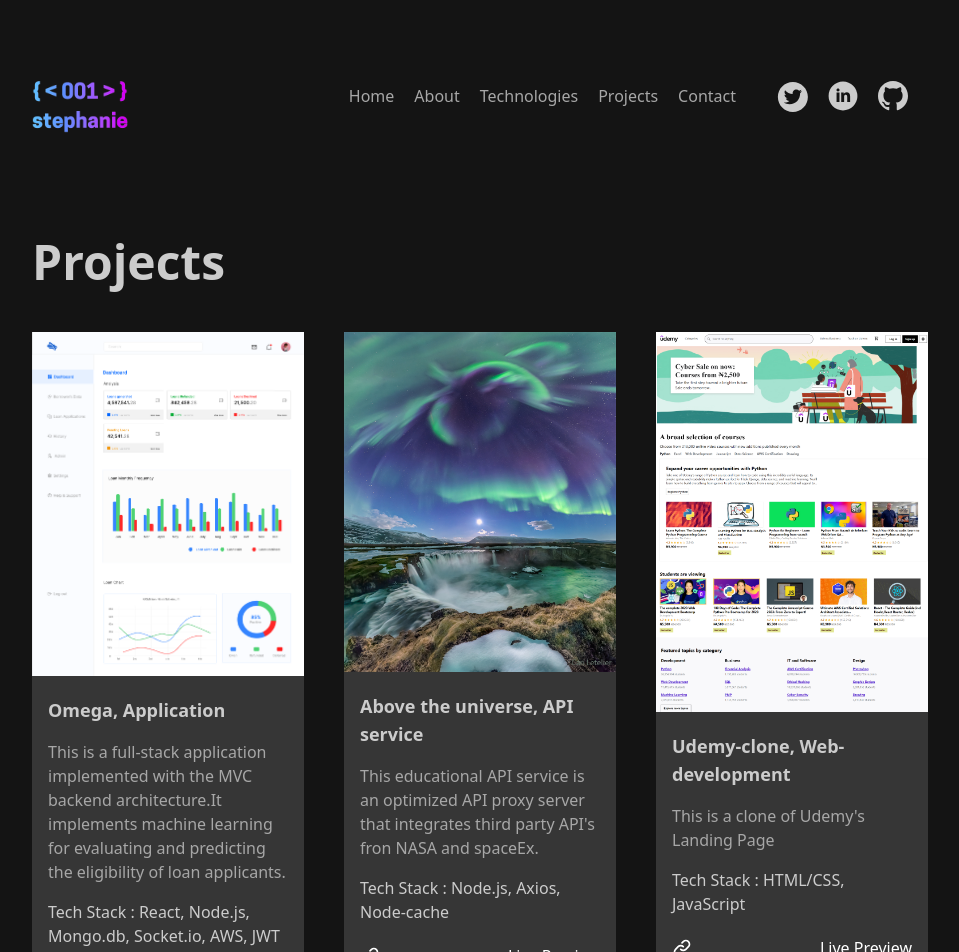
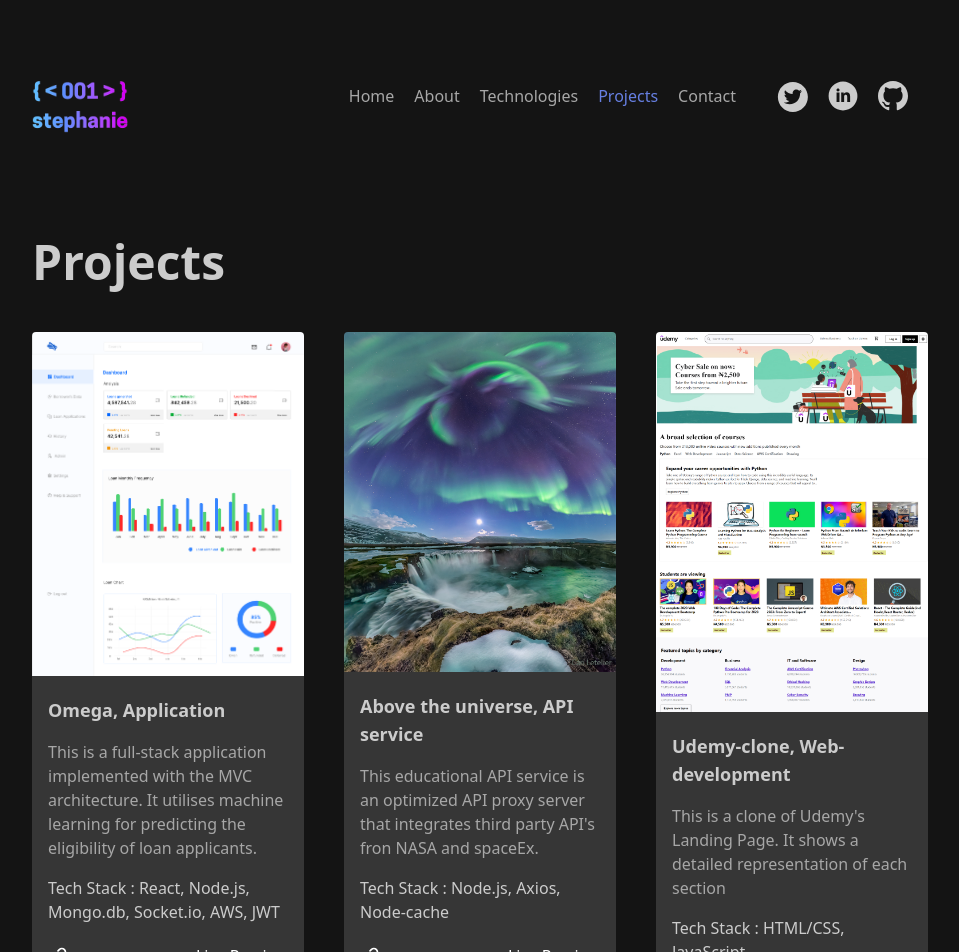
Before and after one commit to StephanieMfon/stephanie-okpomfon-portfolio, a React (Create React App) app: page /projects in a window 1280 px wide. Shown: the top 952 px of the page, without its empty margins (160-1119 px from the left). Built offline with nearby package versions, Linux system fonts and the light colour scheme.

Commit message:
made updates

```diff
--- a/package.json
+++ b/package.json
@@ -6,9 +6,12 @@
     "@testing-library/jest-dom": "^5.16.4",
     "@testing-library/react": "^13.3.0",
     "@testing-library/user-event": "^13.5.0",
+    "ai": "^2.1.26",
     "gsap": "^3.10.4",
     "react": "^18.1.0",
     "react-dom": "^18.1.0",
+    "react-icons": "^4.10.1",
+    "react-pdf": "^7.2.0",
     "react-router-dom": "^6.3.0",
     "react-scripts": "5.0.1",
     "web-vitals": "^2.1.4"
--- a/src/Components/Header.js
+++ b/src/Components/Header.js
@@ -1,5 +1,5 @@
 import React, { useState } from "react";
-import { NavLink } from "react-router-dom";
+import { Link, NavLink } from "react-router-dom";
 import { logos, socialMediaUrl } from "../Details";
 
 function Header() {
@@ -12,9 +12,9 @@ function Header() {
   return (
     <header className="container mx-auto md:flex justify-between py-2 max-width">
       <div className="flex justify-between items-center py-2 md:py-10">
-        <NavLink to="/">
+        <Link  to="/">
           <img className="w-24" src={logos.logogradient} alt="logo" />
-        </NavLink>
+        </Link>
         <div onClick={toggleClass} className="cursor-pointer">
           <svg
             className="stroke-dark-heading dark:stroke-white md:hidden"
@@ -40,27 +40,27 @@ function Header() {
       >
         <ul className="dark:text-light-content font-medium md:flex items-center md:space-x-5 md:mr-10">
           <li className="pb-1 md:pb-0 navlink">
-            <NavLink to="/" onClick={toggleClass}>
+            <NavLink to="/" className="nav-item" onClick={toggleClass}>
               Home
             </NavLink>
           </li>
           <li className="pb-1 md:pb-0 navlink">
-            <NavLink to="/about" onClick={toggleClass}>
+            <NavLink to="/about" className="nav-item"   onClick={toggleClass}>
               About
             </NavLink>
           </li>
           <li className="pb-1 md:pb-0 navlink">
-            <NavLink to="/technologies" onClick={toggleClass}>
+            <NavLink to="/technologies" className="nav-item"  onClick={toggleClass}>
               Technologies
             </NavLink>
           </li>
           <li className="pb-1 md:pb-0 navlink">
-            <NavLink to="/projects" onClick={toggleClass}>
+            <NavLink to="/projects" className="nav-item"  onClick={toggleClass}>
               Projects
             </NavLink>
           </li>
           <li className="navlink">
-            <NavLink to="/contact" onClick={toggleClass}>
+            <NavLink to="/contact" className="nav-item"  onClick={toggleClass}>
               Contact
             </NavLink>
           </li>
--- a/src/Components/Project.js
+++ b/src/Components/Project.js
@@ -9,9 +9,10 @@ function Project({
   githubLink,
 }) {
   return (
-    <article className="rounded-xl mt-10">
-      <img src={image} alt="" loading="lazy" />
-      <div className="dark:bg-dark-card p-4">
+
+    <article className="rounded-xl mt-10 rounded-xl mt-10">
+      <img src={image} alt="" loading="lazy" className="rounded-t" />
+      <div className="dark:bg-dark-card p-4 rounded-b">
         <h1 className="dark:text-light-heading font-semibold text-lg pt-1">
           {title}
         </h1>
--- a/src/Details.js
+++ b/src/Details.js
@@ -101,7 +101,7 @@ export const techStackDetails = {
   nodeJs: nodeJs,
   mongoDb: mongoDb,
   firebase: firebase,
-  aws: aws,
+  // aws: aws,
 };
 
 // Enter your Project Details here
@@ -109,7 +109,7 @@ export const projectDetails = [
   {
     title: "Omega, Application",
     image: projectImage1,
-    description: `This is a full-stack application implemented with the MVC backend architecture.It implements machine learning for evaluating and predicting the eligibility of loan applicants.`,
+    description: `This is a full-stack application implemented with the MVC architecture. It utilises machine learning for predicting the eligibility of loan applicants.`,
     techstack: "React, Node.js, Mongo.db, Socket.io, AWS, JWT",
     previewLink: "https://omega-prediction-app.netlify.app/",
     githubLink:
@@ -126,7 +126,7 @@ export const projectDetails = [
   {
     title: "Udemy-clone, Web-development",
     image: projectImage3,
-    description: `This is a clone of Udemy's Landing Page`,
+    description: `This is a clone of Udemy's Landing Page. It shows a detailed representation of each section`,
     techstack: "HTML/CSS, JavaScript",
     previewLink: "https://module-6-clone-assignment.netlify.app/",
     githubLink: "https://github.com",
@@ -152,7 +152,7 @@ export const projectDetails = [
     image: projectImage6,
     description: `This is a clone of Netflix's Landing Page`,
     techstack: "HTML/CSS, JavaScript",
-    previewLink: "https://netflix-landingpage-cloneapp.netlify.app/",
+    previewLink: "https://project1-cloneapp.netlify.app/",
     githubLink: "https://github.com/StephanieMfon/NETFLIX-LANDING-PAGE",
   },
 ];
--- a/src/Pages/Technologies.js
+++ b/src/Pages/Technologies.js
@@ -39,10 +39,8 @@ function Technologies() {
         <img src={nodeJs} title="NodeJs" alt="" />
         <img src={firebase} title="Firebase" alt="" />
         <img src={mongoDb} title="MongoDb" alt="" />
-        <img src={aws} title="AWS" alt="" />
         <img src={react} title="React" alt="" />
         <img src={bootstrap} title="Bootstrap" alt="" />
-        <img src={sass} title="SASS" alt="" />
       </section>
       <section>
         <h1 className="text-2xl pt-10 text-dark-heading dark:text-light-heading md:text-4xl xl:text-5xl xl:leading-tight font-bold">
--- a/src/index.css
+++ b/src/index.css
@@ -34,19 +34,26 @@ body::-webkit-scrollbar {
   display: none;
   background: #000000;
 }
-.navlink {
-  transition: border-bottom 0.3s linear;
-  transition-delay: 0.1s;
-}
-.navlink:hover {
-  /* border-bottom: 5px double #d22f8e4d; */
-  border-bottom: 6px double transparent;
-  text-decoration-color: #c026d3;
-  text-decoration-thickness: 7px;
-}
+
+/* custom styles */
+
 .technologies img {
   width: 2.5em;
 }
 .tools img {
   width: 2.5em;
 }
+.nav-item{
+  transition-property: background-color;
+
+}
+.active{
+  background:rgb(102, 127, 226);
+  -webkit-text-fill-color: transparent;
+  -webkit-background-clip: text;
+
+}
+
+.nav-item:hover{
+  opacity: 0.6;
+}
```
Also changed, not shown: src/Pages/Contact.js (line endings or trailing spaces), 2 other files (tests, documents, lock files or other folders).
